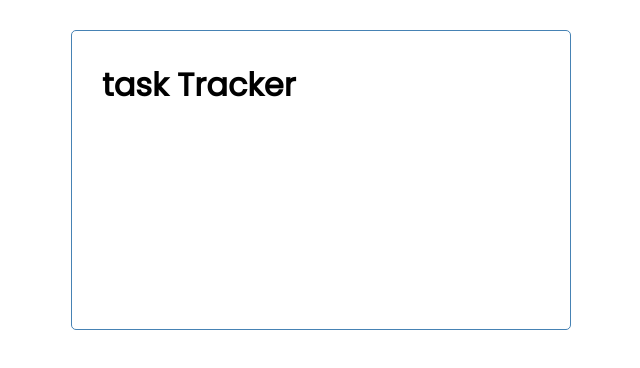
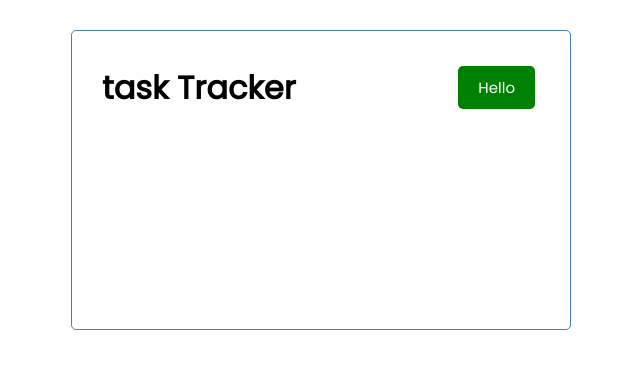
Before and after one commit to nori3506/task-tracker, a React (Create React App) app: page / in a window 1280 px wide. Shown: the top 368 px of the page, without its empty margins (319-959 px from the left). Built offline with nearby package versions, Linux system fonts and the light colour scheme.

Commit message:
add Task and Tasks file

```diff
--- a/src/App.js
+++ b/src/App.js
@@ -1,9 +1,15 @@
+import {useState} from 'react'
+
 import Header from './components/Header'
+import Tasks from './components/Tasks'
 
 function App() {
+  const [tasks, setTasks] = useState([{text: "aaa",}])
+
   return (
     <div className="container">
       <Header />
+      <Tasks tasks={tasks} />
     </div>
   );
 }
--- a/src/components/Header.js
+++ b/src/components/Header.js
@@ -1,9 +1,15 @@
 import PropTypes from 'prop-types';
+import Button from './button'
 
 const Header = ({ title }) => {
+  const onClick = () => {
+    console.log("aaa")
+  }
+
   return (
-    <header>
-      <h1> { title } </h1>
+    <header className='header'>
+      <h1> {title} </h1>
+      <Button onClick={onClick} color='green' text='Hello' />
     </header>
   )
 }
--- /dev/null
+++ b/src/components/Task.js
@@ -0,0 +1,10 @@
+const Task = ({ task }) => {
+  return (
+    <div className='task'>
+      <h3>{ task.text }</h3>
+      <p>{ task.day }</p>
+    </div>
+  )
+}
+
+export default Task
--- /dev/null
+++ b/src/components/Tasks.js
@@ -0,0 +1,14 @@
+import Task from './Task'
+
+const Tasks = ({ tasks }) => {
+
+  return (
+    <>
+      {tasks.map((task) => {
+        <Task key={task.id} task={task} />
+      })}
+    </>
+  )
+}
+
+export default Tasks
--- /dev/null
+++ b/src/components/button.js
@@ -0,0 +1,19 @@
+import PropTypes from 'prop-types';
+
+const button = ({ color, text, onClick }) => {
+
+  return <button onClick={onClick} style={{ backgroundColor: color}} className = 'btn'> { text } </button>
+
+}
+
+button.defaultProps = {
+  color: 'steelblue'
+}
+
+button.propTypes = {
+  text: PropTypes.string,
+  color: PropTypes.string,
+  onClick: PropTypes.func
+}
+
+export default button
```
